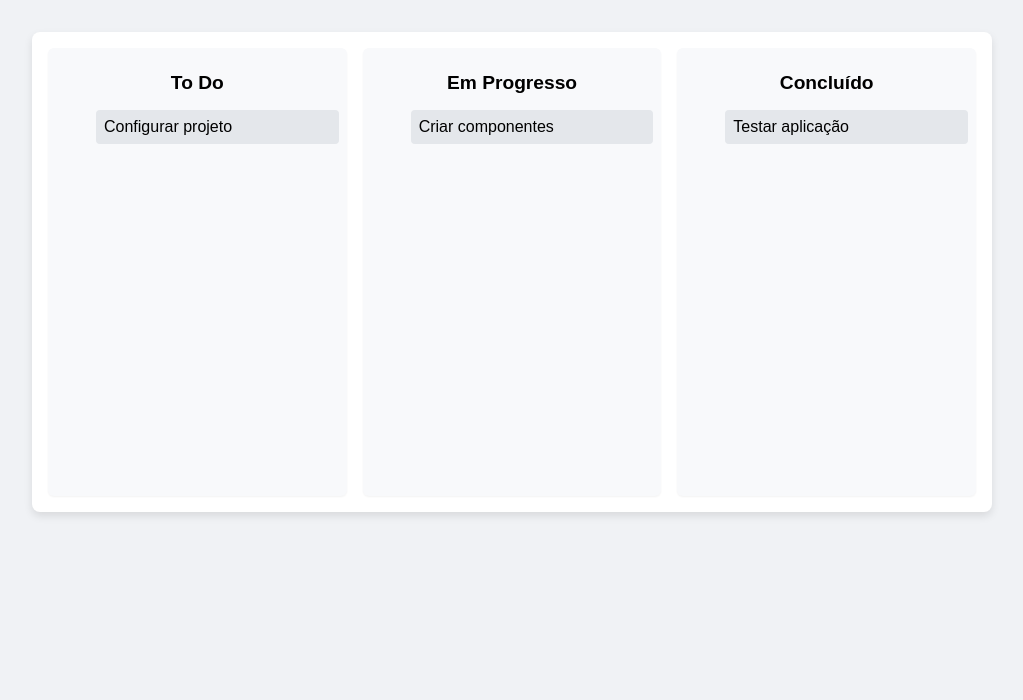
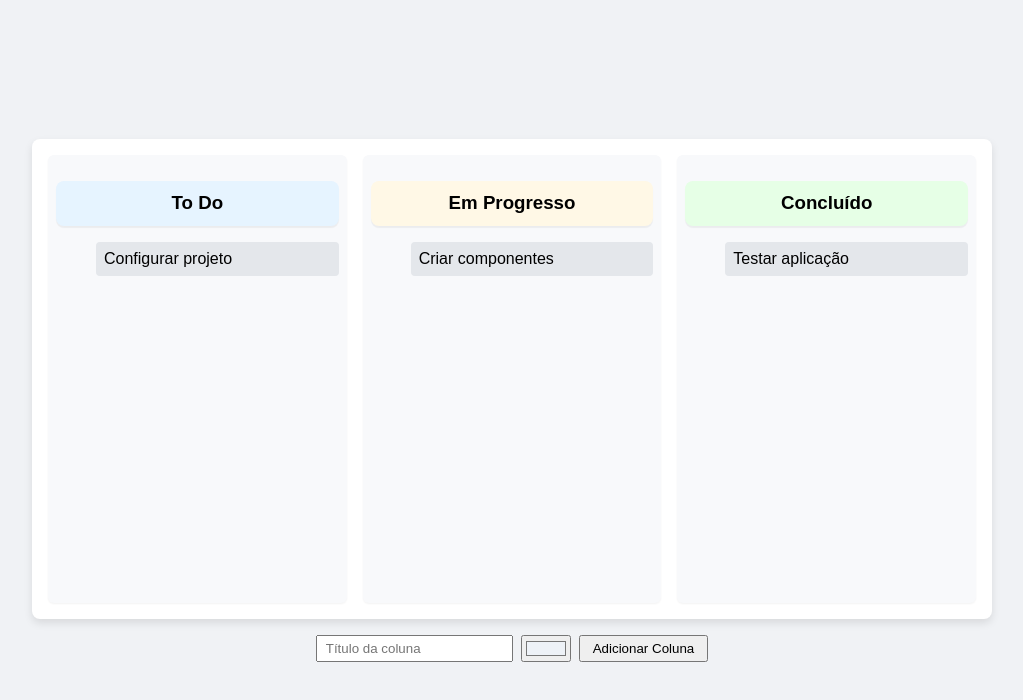
Before and after one commit to prst97/devops, a React (Create React App) app: page / in a window 1280 px wide. Shown: the top 700 px of the page, without its empty margins (128-1151 px from the left). Built offline with nearby package versions, Linux system fonts and the light colour scheme.

Commit message:
Enable user-defined columns with customizable colors and center the board

```diff
--- a/src/components/KanbanBoard.css
+++ b/src/components/KanbanBoard.css
@@ -1,7 +1,9 @@
 .kanban-wrapper {
   display: flex;
+  flex-direction: column;
   justify-content: center;
-  padding: 2rem 0;
+  align-items: center;
+  min-height: 100vh;
 }
 
 .kanban-board {
@@ -25,10 +27,12 @@
   box-shadow: 0 1px 2px rgba(0, 0, 0, 0.05);
 }
 
-.kanban-column h2 {
+.kanban-column h3 {
   text-align: center;
-  font-size: 1.2rem;
   margin-bottom: 0.5rem;
+  padding: 0.7rem;
+  border-radius: 8px;
+  box-shadow: 0 2px 1px rgba(0, 0, 0, 0.05);
 }
 
 .kanban-task {
@@ -38,3 +42,19 @@
   margin-bottom: 0.5rem;
   list-style: none;
 }
+
+.add-column {
+  margin-top: 1rem;
+  display: flex;
+  gap: 0.5rem;
+  justify-content: center;
+}
+
+.add-column input[type='text'] {
+  padding: 0.25rem 0.5rem;
+}
+
+.add-column button {
+  padding: 0.25rem 0.75rem;
+  cursor: pointer;
+}
--- a/src/components/KanbanBoard.js
+++ b/src/components/KanbanBoard.js
@@ -10,18 +10,30 @@ const initialTasks = [
 function KanbanBoard() {
   const [tasks] = useState(initialTasks);
 
-  const columns = [
-    { key: 'todo', title: 'To Do' },
-    { key: 'doing', title: 'Em Progresso' },
-    { key: 'done', title: 'Concluído' },
-  ];
+  const [columns, setColumns] = useState([
+    { key: 'todo', title: 'To Do', color: '#e6f4ff' },
+    { key: 'doing', title: 'Em Progresso', color: '#fff8e6' },
+    { key: 'done', title: 'Concluído', color: '#e6ffe6' },
+  ]);
+
+  const [newTitle, setNewTitle] = useState('');
+  const [newColor, setNewColor] = useState('#eef2f7');
+
+  const addColumn = (e) => {
+    e.preventDefault();
+    if (!newTitle.trim()) return;
+    const key = `col_${Date.now()}`;
+    setColumns([...columns, { key, title: newTitle, color: newColor }]);
+    setNewTitle('');
+    setNewColor('#eef2f7');
+  };
 
   return (
     <div className="kanban-wrapper">
       <div className="kanban-board">
         {columns.map((column) => (
           <div key={column.key} className="kanban-column">
-            <h2>{column.title}</h2>
+            <h3 style={{ backgroundColor: column.color }}>{column.title}</h3>
             <ul>
               {tasks
                 .filter((task) => task.status === column.key)
@@ -34,6 +46,20 @@ function KanbanBoard() {
           </div>
         ))}
       </div>
+      <form className="add-column" onSubmit={addColumn}>
+        <input
+          type="text"
+          placeholder="Título da coluna"
+          value={newTitle}
+          onChange={(e) => setNewTitle(e.target.value)}
+        />
+        <input
+          type="color"
+          value={newColor}
+          onChange={(e) => setNewColor(e.target.value)}
+        />
+        <button type="submit">Adicionar Coluna</button>
+      </form>
     </div>
   );
 }
```
